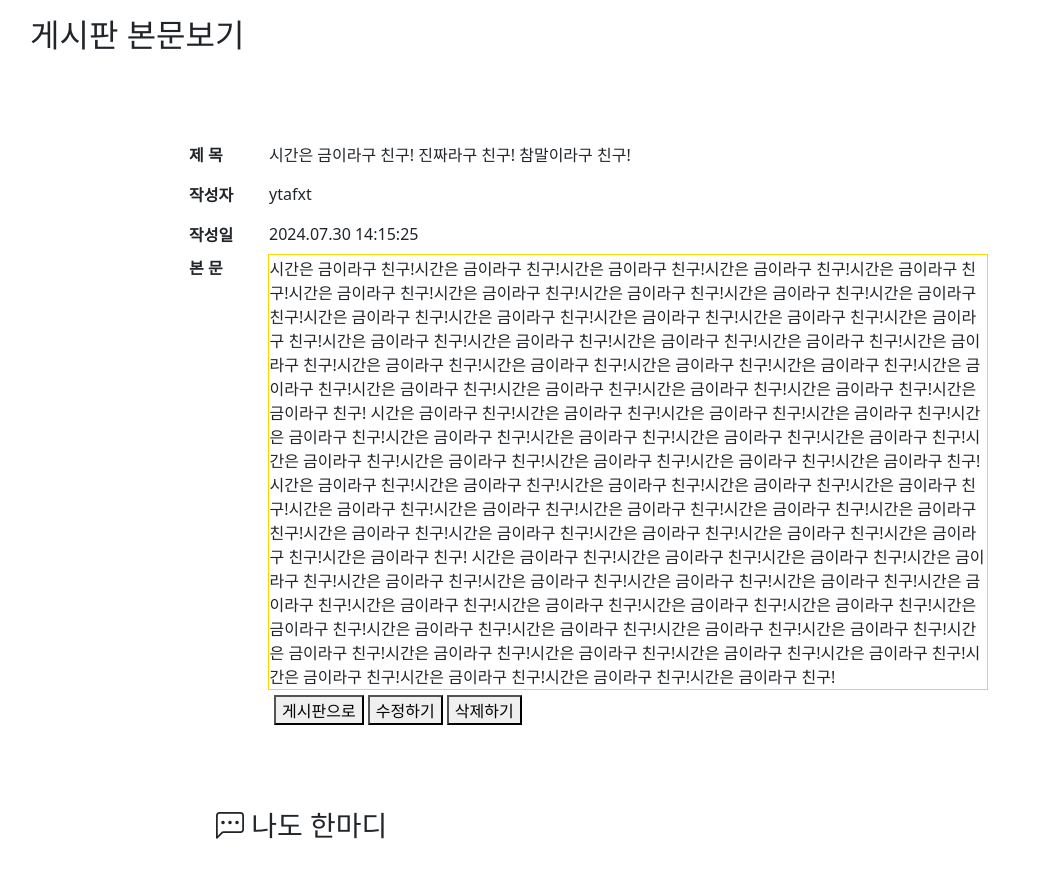
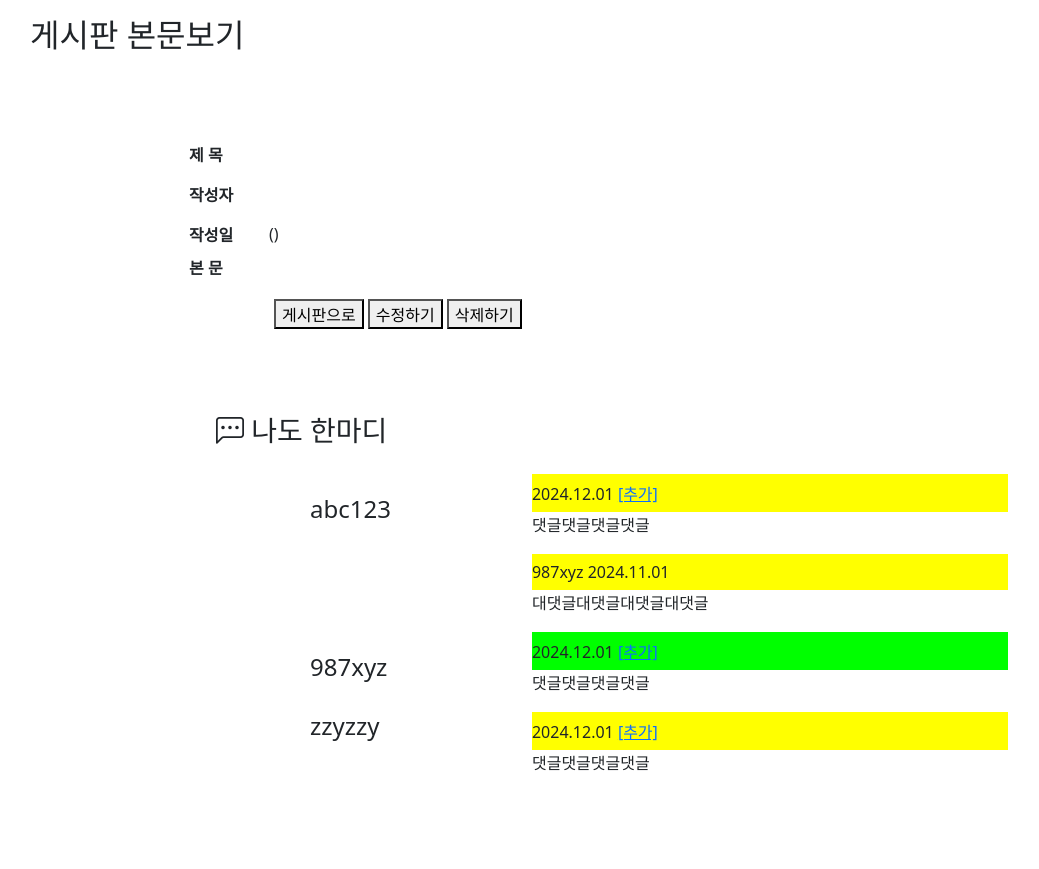
Before and after one commit to evollivia/semiprojectv1b, a FastAPI app: page /board/view/1 in a window 1280 px wide. Shown: the part 145-1014 px from the top of the page, without its empty margins (52-1091 px from the left). Run offline with FastAPI, Linux system fonts and the light colour scheme; parts of the project's set-up code (start-up, migrations or seed data) failed here and were passed over; some libraries are stand-ins or nearby versions.

Commit message:
게시글 본문보기 구현

```diff
--- a/app/service/board.py
+++ b/app/service/board.py
@@ -46,7 +46,7 @@ class BoardService:
     def selectone_board(bno, db):
         try:
             stmt = select(Board).where(Board.bno == bno)
-            result = db.execute(stmt)
+            result = db.execute(stmt).scalars().first()
             return result
 
         except SQLAlchemyError as ex:
--- a/views/templates/board/view.html
+++ b/views/templates/board/view.html
@@ -26,16 +26,14 @@
 <main>
     <h2>게시판 본문보기</h2>
     <table>
-        <tr><th>제  목</th><td>시간은 금이라구 친구! 진짜라구 친구! 참말이라구 친구!</td></tr>
-        <tr><th>작성자</th><td>ytafxt</td></tr>
-        <tr><th>작성일</th><td>2024.07.30 14:15:25</td></tr>
-        <tr><th>본  문 </th><td id="mainlist">시간은 금이라구 친구!시간은 금이라구 친구!시간은 금이라구 친구!시간은 금이라구 친구!시간은 금이라구 친구!시간은 금이라구 친구!시간은 금이라구 친구!시간은 금이라구 친구!시간은 금이라구 친구!시간은 금이라구 친구!시간은 금이라구 친구!시간은 금이라구 친구!시간은 금이라구 친구!시간은 금이라구 친구!시간은 금이라구 친구!시간은 금이라구 친구!시간은 금이라구 친구!시간은 금이라구 친구!시간은 금이라구 친구!시간은 금이라구 친구!시간은 금이라구 친구!시간은 금이라구 친구!시간은 금이라구 친구!시간은 금이라구 친구!시간은 금이라구 친구!시간은 금이라구 친구!시간은 금이라구 친구!시간은 금이라구 친구!시간은 금이라구 친구!시간은 금이라구 친구!
-            시간은 금이라구 친구!시간은 금이라구 친구!시간은 금이라구 친구!시간은 금이라구 친구!시간은 금이라구 친구!시간은 금이라구 친구!시간은 금이라구 친구!시간은 금이라구 친구!시간은 금이라구 친구!시간은 금이라구 친구!시간은 금이라구 친구!시간은 금이라구 친구!시간은 금이라구 친구!시간은 금이라구 친구!시간은 금이라구 친구!시간은 금이라구 친구!시간은 금이라구 친구!시간은 금이라구 친구!시간은 금이라구 친구!시간은 금이라구 친구!시간은 금이라구 친구!시간은 금이라구 친구!시간은 금이라구 친구!시간은 금이라구 친구!시간은 금이라구 친구!시간은 금이라구 친구!시간은 금이라구 친구!시간은 금이라구 친구!시간은 금이라구 친구!시간은 금이라구 친구!
-            시간은 금이라구 친구!시간은 금이라구 친구!시간은 금이라구 친구!시간은 금이라구 친구!시간은 금이라구 친구!시간은 금이라구 친구!시간은 금이라구 친구!시간은 금이라구 친구!시간은 금이라구 친구!시간은 금이라구 친구!시간은 금이라구 친구!시간은 금이라구 친구!시간은 금이라구 친구!시간은 금이라구 친구!시간은 금이라구 친구!시간은 금이라구 친구!시간은 금이라구 친구!시간은 금이라구 친구!시간은 금이라구 친구!시간은 금이라구 친구!시간은 금이라구 친구!시간은 금이라구 친구!시간은 금이라구 친구!시간은 금이라구 친구!시간은 금이라구 친구!시간은 금이라구 친구!시간은 금이라구 친구!</td></tr>
+        <tr><th>제  목</th><td>{{ boards.title }}</td></tr>
+        <tr><th>작성자</th><td>{{ boards.userid }}</td></tr>
+        <tr><th>작성일</th><td>{{ boards.regdate }} ({{ boards.views }})</td></tr>
+        <tr><th>본  문 </th><td>{{ boards.contents }}</td></tr>
         <tr><td colspan="2">
-            <button type="button" id="listbtn" onclick="location.href='/board/list'">게시판으로</button>
+            <button type="button" id="listbtn" onclick="location.href='/board/list/1'">게시판으로</button>
             <button type="button" id="mdfybtn" onclick="location.href='/board/modify'">수정하기</button>
-            <button type="button" id="rmvbtn" onclick="location.href='/board/list'">삭제하기</button>
+            <button type="button" id="rmvbtn" onclick="location.href='/board/list/1'">삭제하기</button>
         </td></tr>
     </table>
 
```
